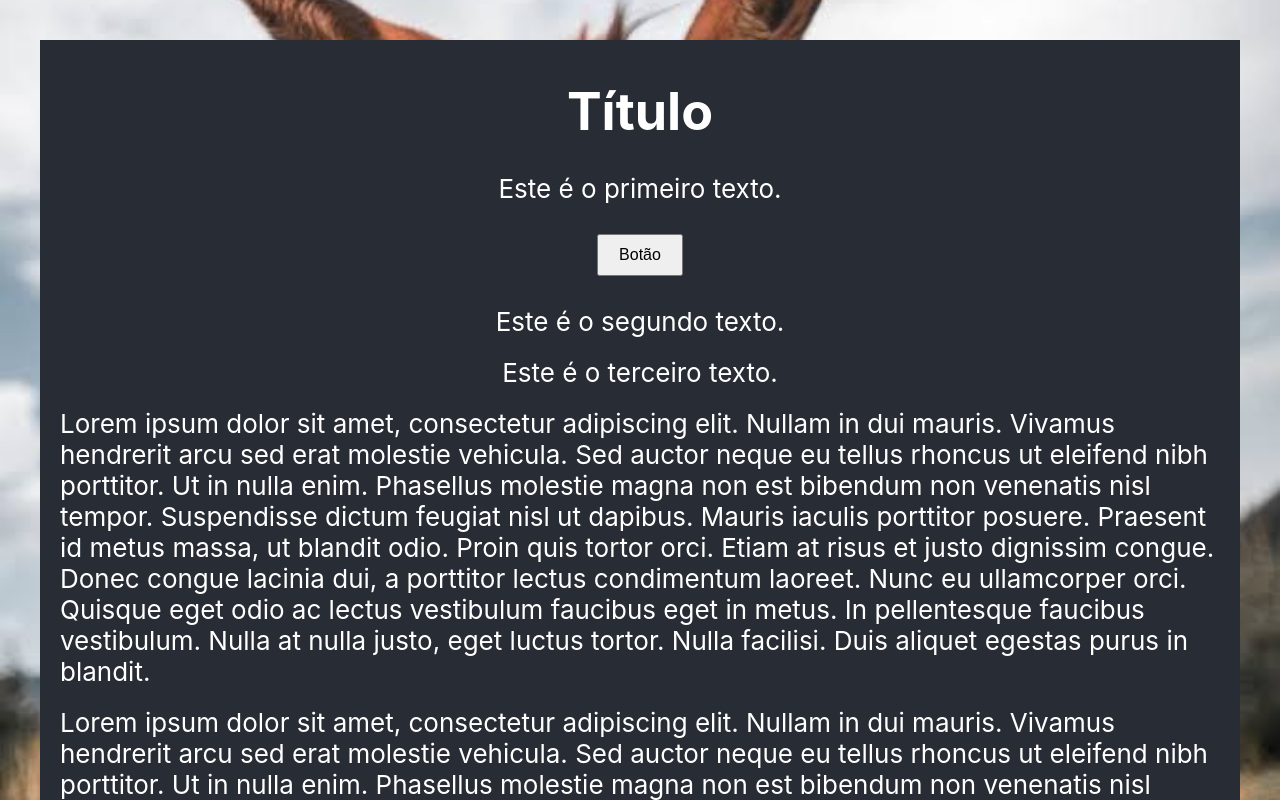
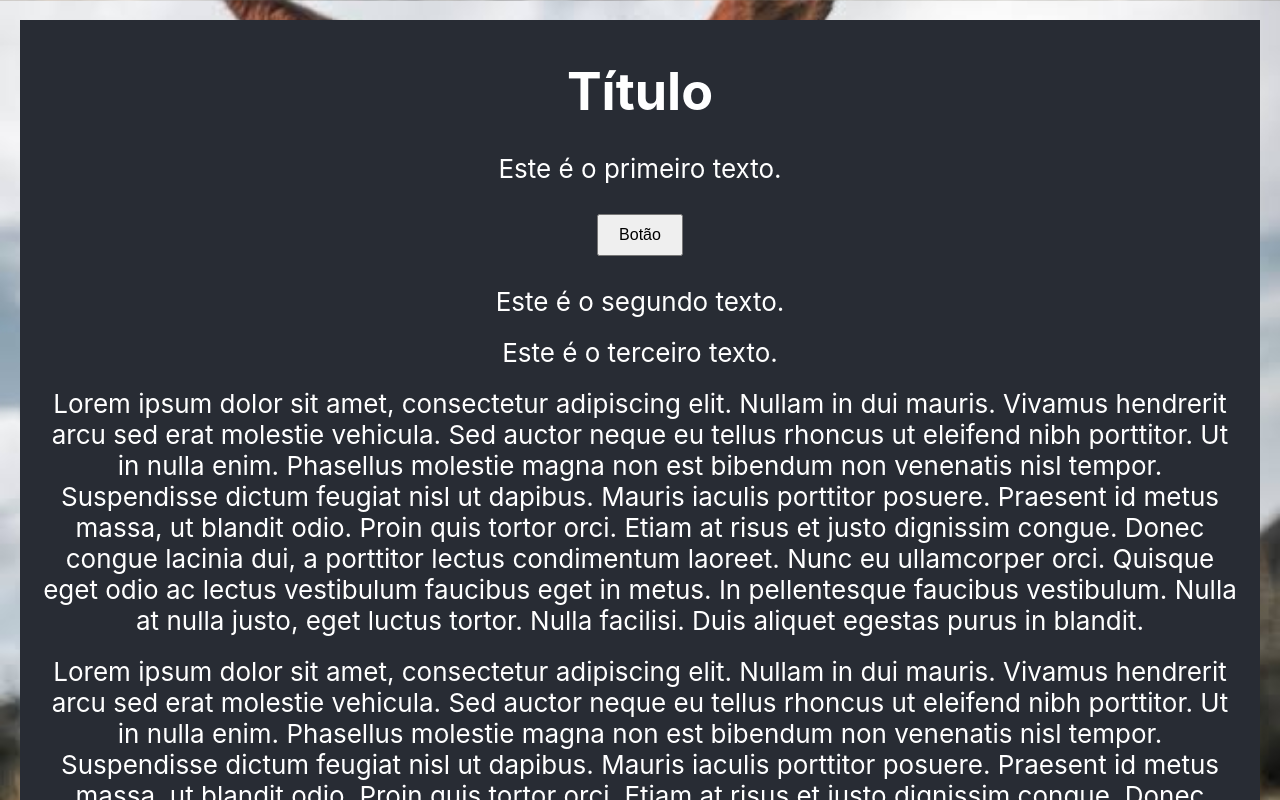
Before and after one commit to kennedybringel/galinha, a React (Create React App) app: page / in a window 1280 px wide. Shown: the top 800 px of the page. Built offline with nearby package versions, Linux system fonts and the light colour scheme.

Commit message:
Tentando corrigir a imagem de fundo e permitir a rolagem

```diff
--- a/public/index.html
+++ b/public/index.html
@@ -8,18 +8,11 @@
       body {
         margin: 0;
         font-family: -apple-system, BlinkMacSystemFont, "Segoe UI", Roboto, "Helvetica Neue", Arial, "Noto Sans", sans-serif, "Apple Color Emoji", "Segoe UI Emoji", "Segoe UI Symbol", "Noto Color Emoji";
-      }
-      .background {
-        background-image: url('%PUBLIC_URL%/assets/background.jpg'); /* Corrigido para o caminho correto */
+        background-image: url('/assets/background.jpg');
         background-attachment: fixed;
         background-size: cover;
         background-position: center;
-        position: fixed;
-        top: 0;
-        left: 0;
-        width: 100%;
-        height: 100%;
-        z-index: -1;
+        height: 100vh;
       }
       .content {
         z-index: 1;
@@ -31,11 +24,11 @@
         min-height: 100vh;
         color: white;
         padding: 20px;
+        overflow: auto;
       }
     </style>
   </head>
   <body>
-    <div class="background"></div>
     <noscript>You need to enable JavaScript to run this app.</noscript>
     <div id="root" class="content"></div>
   </body>
--- a/src/App.css
+++ b/src/App.css
@@ -3,12 +3,12 @@
 }
 
 .App-header {
-  min-height: 100vh;
   display: flex;
   flex-direction: column;
   align-items: center;
   justify-content: center;
   padding: 20px;
+  color: white;
 }
 
 h1 {
--- a/src/App.js
+++ b/src/App.js
@@ -3,7 +3,7 @@ import './App.css';
 
 function App() {
   return (
-    <div className="content">
+    <div className="App">
       <header className="App-header">
         <h1>Título</h1>
         <p>Este é o primeiro texto.</p>
```
